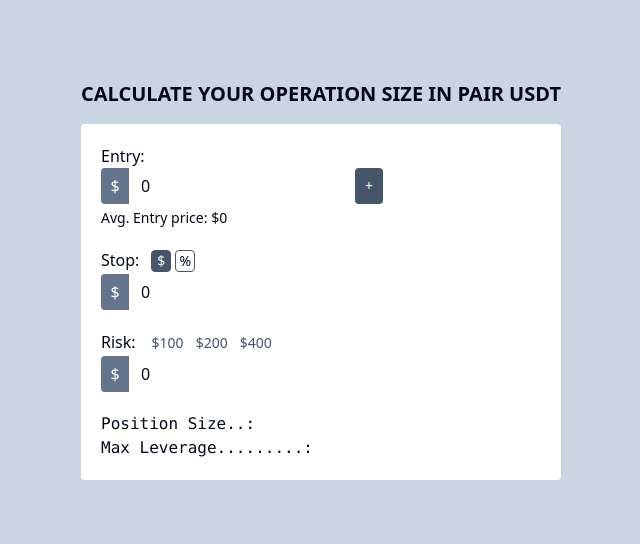
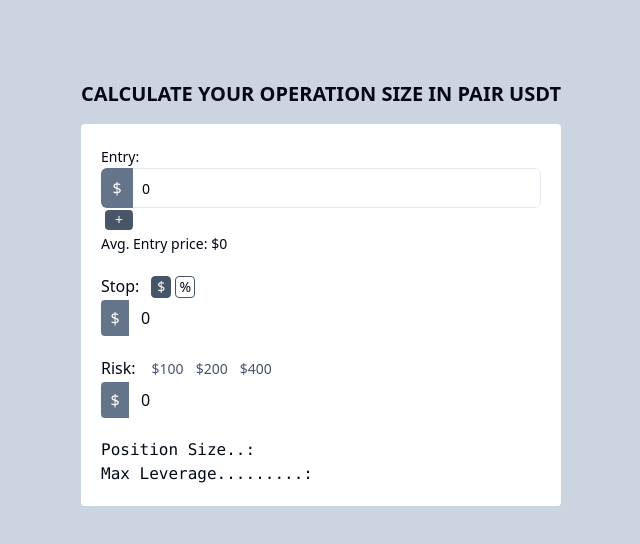
Before and after one commit to gabrielmlinassi/cv, a Next.js app: page /op in a window 1280 px wide. Shown: the top 544 px of the page, without its empty margins (123-763 px from the left). Built offline with nearby package versions, Linux system fonts and the light colour scheme.

Commit message:
refactor logic

```diff
--- /dev/null
+++ b/src/components/ui/add-input.tsx
@@ -0,0 +1,14 @@
+import React from "react"
+
+type AddInputProps = React.ButtonHTMLAttributes<HTMLButtonElement>
+
+export function AddInput(props: AddInputProps) {
+  return (
+    <button
+      {...props}
+      className="ml-1 inline-flex w-7 items-center justify-center rounded bg-slate-600 text-sm text-white"
+    >
+      +
+    </button>
+  )
+}
--- a/src/components/ui/input-with-label.tsx
+++ b/src/components/ui/input-with-label.tsx
@@ -1,11 +1,36 @@
-import { Input } from "@/components/ui/input"
-import { Label } from "@/components/ui/label"
+import { Input } from "@/components/ui/input";
+import { Label } from "@/components/ui/label";
+import { cn } from "@/lib";
+import React, { InputHTMLAttributes } from "react";
 
-export function InputWithLabel() {
+type TextFieldProps = {
+  label: string;
+} & React.InputHTMLAttributes<HTMLInputElement>;
+
+export function TextField({ label, prefix, ...inputProps }: TextFieldProps) {
   return (
     <div className="grid w-full max-w-sm items-center gap-1.5">
-      <Label htmlFor="email">Email</Label>
-      <Input type="email" id="email" placeholder="Email" />
+      <Label htmlFor={inputProps.name ?? inputProps.id}>{label}</Label>
+      <InputWithPrefix prefix={prefix} {...inputProps} />
     </div>
-  )
+  );
 }
+
+type InputWithPrefixProps = InputHTMLAttributes<HTMLInputElement>;
+
+export function InputWithPrefix({ prefix, ...props }: InputWithPrefixProps) {
+  return (
+    <div className="relative overflow-hidden rounded-md">
+      <TextFieldPrefix prefix={prefix} />
+      <Input {...props} className={cn("pl-10", props.className)} />
+    </div>
+  );
+}
+
+export function TextFieldPrefix({ prefix }: Pick<TextFieldProps, "prefix">) {
+  return (
+    <div className="absolute flex h-full w-8 items-center justify-center border-slate-500 bg-slate-500 text-white">
+      {prefix}
+    </div>
+  );
+}
--- a/src/pages/op.tsx
+++ b/src/pages/op.tsx
@@ -4,6 +4,9 @@ import cn from "classnames";
 import { ActionButton } from "components/operations";
 import { CopyToClipboard } from "components/CopyToClipboard";
 import { MoneyHelpers } from "lib/money";
+import { InputWithPrefix, TextField } from "@/components/ui/input-with-label";
+import { AddInput } from "@/components/ui/add-input";
+import { Label } from "@/components/ui/label";
 
 type State = {
   entries: { [key in `entry-${number}`]: number };
@@ -66,38 +69,29 @@ const OperationsPage = () => {
           </h1>
           <div className="mt-4 space-y-5 rounded bg-white px-5 py-5">
             <div>
-              <label htmlFor="entry">
+              <Label htmlFor="entry-1">
                 {entriesQty > 1 ? "Partial Entries:" : "Entry:"}
-              </label>
+              </Label>
               <div className="space-y-1">
                 {Array.from({ length: entriesQty }, (v, k) => k + 1).map(
                   (key) => (
                     <div key={key} className="flex flex-col gap-0.5">
-                      <div className="flex">
-                        <div className="relative">
-                          <input
+                      <InputWithPrefix
                         type="number"
                         id={`entry-${key}`}
                         value={state.entries[`entry-${key}`]}
                         onChange={handleInputChange}
-                            className="h-9 w-[250px] rounded pl-10"
+                        prefix={stopDisplay === "num" ? "$" : "%"}
                       />
-                          <div className="absolute left-0 top-0 bottom-0 flex w-7 items-center justify-center rounded-l bg-slate-500 text-white">
-                            {stopDisplay === "num" ? "$" : "%"}
-                          </div>
-                        </div>
                       {entriesQty === key && (
-                          <button
-                            onClick={handleAddNewEntry}
-                            className="ml-1 inline-flex w-7 items-center justify-center rounded bg-slate-600 text-sm text-white"
-                          >
-                            +
-                          </button>
+                        <AddInput onClick={handleAddNewEntry} />
                       )}
-                      </div>
                     </div>
                   )
                 )}
+
+                {/*  */}
+
                 <div className="text-sm">
                   Avg. Entry price:{" "}
                   {Intl.NumberFormat("en-us", {
```
Also changed, not shown: 1 other file (tests, documents, lock files or other folders). Lines whose indentation alone changed are shown as unchanged.
